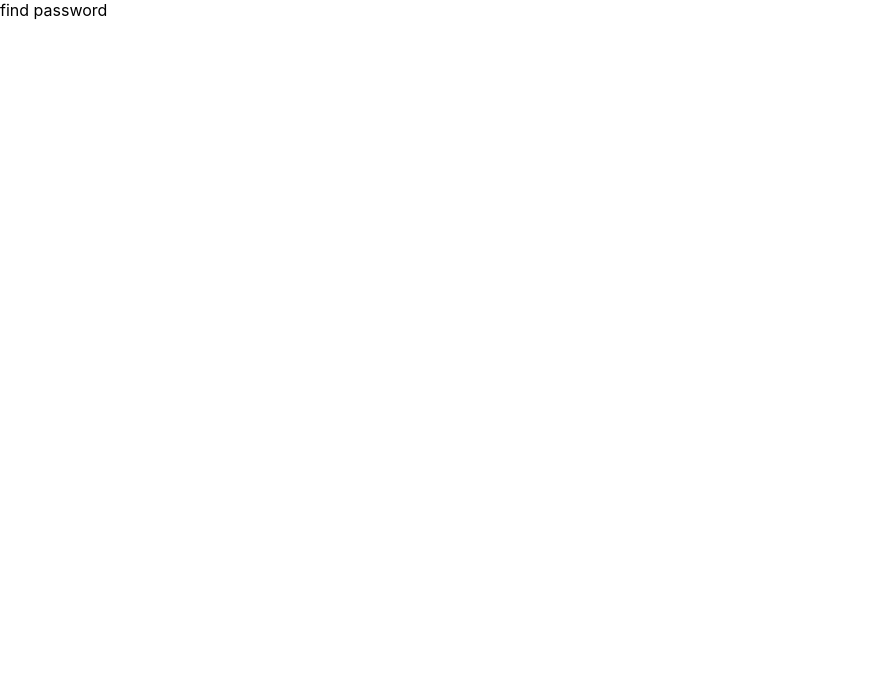
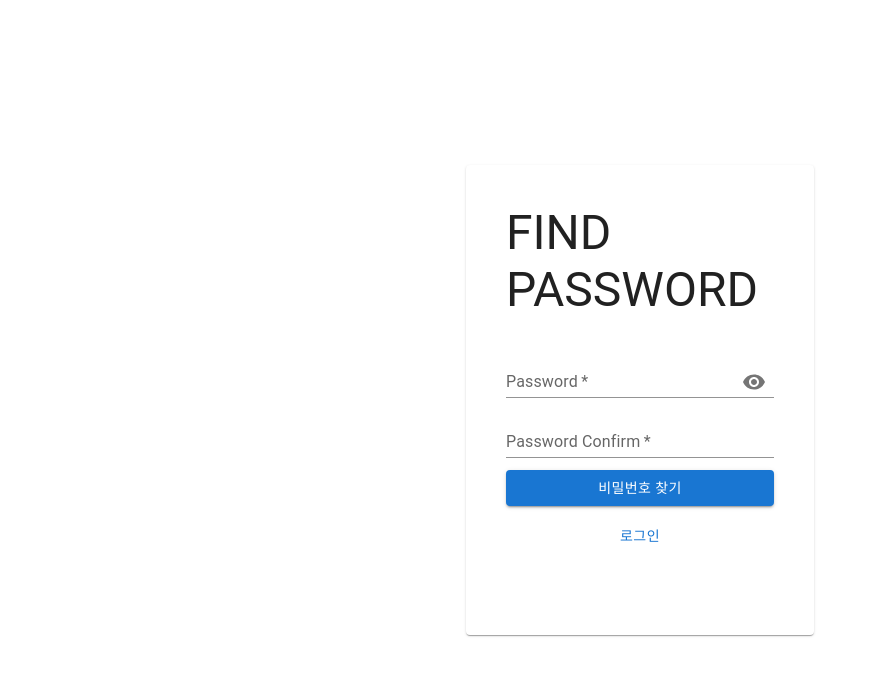
Before and after one commit to sumthingspecial/frontend-01_user-sign, a React (Create React App) app: page /find-password in a window 1280 px wide. Shown: the top 676 px of the page, without its empty margins (0-877 px from the left). Built offline with nearby package versions, Linux system fonts and the light colour scheme.

Commit message:
feat: findpassword updated

```diff
--- a/src/layouts/FindPassword.js
+++ b/src/layouts/FindPassword.js
@@ -1,7 +1,147 @@
-const { Grid } = require("@mui/material");
+import { useState } from "react";
+
+import {
+  Grid,
+  Container,
+  Card,
+  Typography,
+  FormControl,
+  InputAdornment,
+  InputLabel,
+  Input,
+  IconButton,
+  Button,
+} from "@mui/material";
+import { Visibility, VisibilityOff } from "@mui/icons-material";
+import { Link } from "react-router-dom";
 
 function FindPassword() {
-  return <Grid>find password</Grid>;
+  const [password, setPassword] = useState("");
+  const [isPasswordShown, setIsPasswordShown] = useState(false);
+  const [passwordConfirm, setPasswordConfirm] = useState("");
+  const [isPasswordMatch, setIsPasswordMatch] = useState(false);
+
+  const findPasswordHandler = (e) => {
+    e.preventDefault();
+    // console.log(e);
+    // const reqData = {
+    //   email: email,
+    //   password: password,
+    //   mobile: phone,
+    //   name: name,
+    //   birthday: "19910512",
+    // };
+    // console.log(reqData);
+    // axios.post("http://43.201.22.155:8080/api/v1/auth/signup", reqData);
+  };
+
+  const passwordHandler = (e) => {
+    setPassword(e.target.value);
+  };
+
+  const togglePasswordShow = () => {
+    setIsPasswordShown(!isPasswordShown);
+  };
+
+  const passwordConfirmHandler = (e) => {
+    setPasswordConfirm(e.target.value);
+    if (password === passwordConfirm) {
+      setIsPasswordMatch(true);
+    } else {
+      setIsPasswordMatch(false);
+    }
+  };
+
+  return (
+    <Container>
+      <Grid
+        container
+        minHeight="100vh"
+        justifyContent="center"
+        alignItems="center"
+      >
+        <Card>
+          <form onSubmit={findPasswordHandler}>
+            <Grid container padding={5} flexDirection="column">
+              <Grid item marginBottom={4}>
+                <Typography variant="h3">
+                  FIND
+                  <br />
+                  PASSWORD
+                </Typography>
+              </Grid>
+              <Grid
+                item
+                container
+                marginBottom={5}
+                flexDirection="column"
+                rowSpacing={1.5}
+              >
+                <Grid item>
+                  <FormControl variant="standard" required fullWidth>
+                    <InputLabel htmlFor="sign-up-password">Password</InputLabel>
+                    <Input
+                      id="sign-up-password"
+                      fullWidth
+                      label="Password"
+                      placeholder="비밀번호"
+                      type={isPasswordShown ? "text" : "password"}
+                      endAdornment={
+                        <InputAdornment position="end">
+                          <IconButton
+                            aria-label="toggle password visibility"
+                            onClick={togglePasswordShow}
+                          >
+                            {isPasswordShown ? (
+                              <VisibilityOff />
+                            ) : (
+                              <Visibility />
+                            )}
+                          </IconButton>
+                        </InputAdornment>
+                      }
+                      onChange={passwordHandler}
+                    />
+                  </FormControl>
+                </Grid>
+                <Grid item>
+                  <FormControl variant="standard" required fullWidth>
+                    <InputLabel htmlFor="sign-up-password-confirm">
+                      Password Confirm
+                    </InputLabel>
+                    <Input
+                      id="sign-up-password-confirm"
+                      fullWidth
+                      label="Password Confirm"
+                      placeholder="비밀번호 확인"
+                      type="password"
+                      onChange={passwordConfirmHandler}
+                    />
+                  </FormControl>
+                </Grid>
+                <Grid item container justifyContent="center">
+                  <Button variant="contained" type="submit" fullWidth>
+                    비밀번호 찾기
+                  </Button>
+                </Grid>
+                <Grid
+                  item
+                  container
+                  justifyContent="center"
+                  paddingX={2}
+                  paddingTop={0.5}
+                >
+                  <Link to="/sign-in">
+                    <Button type="button">로그인</Button>
+                  </Link>
+                </Grid>
+              </Grid>
+            </Grid>
+          </form>
+        </Card>
+      </Grid>
+    </Container>
+  );
 }
 
 export default FindPassword;
```
